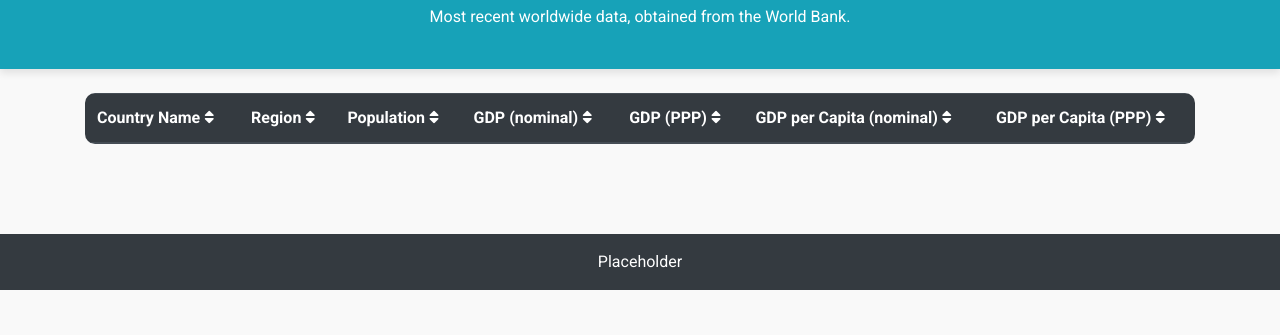
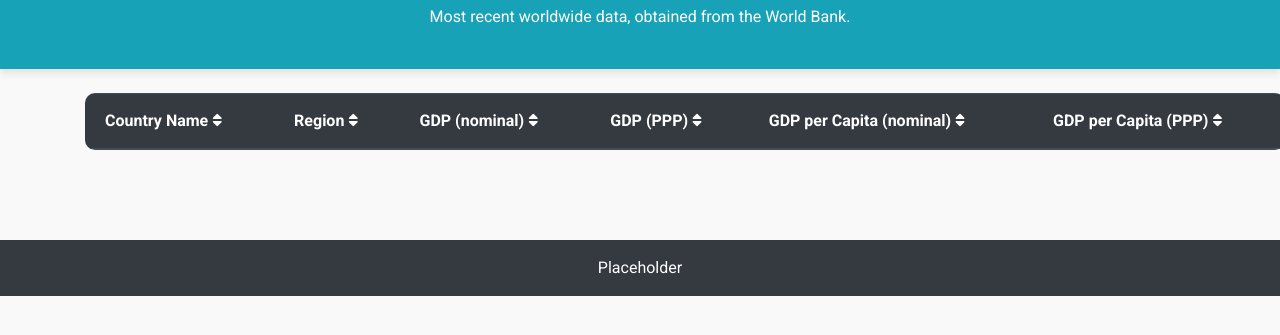
Before and after one commit to pixels1a3/country-stats, a plain HTML site: page index.html in a window 1280 px wide. Shown: the part 75-410 px from the top of the page. Drawn offline with nearby package versions, Linux system fonts and the light colour scheme; no server answers.

Commit message:
Removed population data

```diff
--- a/index.html
+++ b/index.html
@@ -20,7 +20,6 @@
                 <tr>
                     <th onclick="sortTable('name')" scope="col">Country Name <i class="fas fa-sort"></i></th>
                     <th onclick="sortTable('region')" scope="col">Region <i class="fas fa-sort"></i></th>
-                    <th onclick="sortTable('population')" scope="col">Population <i class="fas fa-sort"></i></th>
                     <th onclick="sortTable('gdp')" scope="col">GDP (nominal) <i class="fas fa-sort"></i></th>
                     <th onclick="sortTable('gdpPPP')" scope="col">GDP (PPP) <i class="fas fa-sort"></i></th>
                     <th onclick="sortTable('gdpPerCapita')" scope="col">GDP per Capita (nominal) <i class="fas fa-sort"></i></th>
@@ -28,7 +27,7 @@
                 </tr>
             </thead>
             <tbody>
-                <!-- Rows will be dynamically added here by JavaScript -->
+                <!-- Rows will be added here by JavaScript -->
             </tbody>
         </table>
     </div>
--- a/main.js
+++ b/main.js
@@ -22,7 +22,7 @@ async function fetchCountries() {
         }
     }
 
-    // Fetch additional data for population etc.
+    // Fetch additional data for GDP etc.
     await fetchAdditionalData(countries);
 }
 
@@ -31,14 +31,9 @@ async function fetchAdditionalData(countries) {
 
     const additionalData = await Promise.all(filteredCountries.map(async (country) => {
         const countryCode = country.id;
-        let population, gdp, gdpPPP, gdpPerCapita, gdpPerCapitaPPP;
+        let gdp, gdpPPP, gdpPerCapita, gdpPerCapitaPPP;
 
         try {
-            // Fetch population
-            const populationResponse = await fetch(`http://api.worldbank.org/v2/country/${countryCode}/indicator/SP.POP.TOTL?format=json`);
-            const populationData = await populationResponse.json();
-            population = populationData[1] && populationData[1].length > 0 ? populationData[1][0].value : 'N/A';
-
             // Fetch GDP (nominal)
             const gdpResponse = await fetch(`http://api.worldbank.org/v2/country/${countryCode}/indicator/NY.GDP.MKTP.CD?format=json`);
             const gdpData = await gdpResponse.json();
@@ -61,10 +56,10 @@ async function fetchAdditionalData(countries) {
 
         } catch (error) {
             console.error(`Error retrieving additional data for ${countryCode}:`, error);
-            population = gdp = gdpPPP = gdpPerCapita = gdpPerCapitaPPP = 'N/A';
+            gdp = gdpPPP = gdpPerCapita = gdpPerCapitaPPP = 'N/A';
         }
 
-        return { ...country, population, gdp, gdpPPP, gdpPerCapita, gdpPerCapitaPPP };
+        return { ...country, gdp, gdpPPP, gdpPerCapita, gdpPerCapitaPPP };
     }));
 
     displayCountries(additionalData);
@@ -79,7 +74,6 @@ function displayCountries(countries) {
 
         const countryName = country.name || 'N/A';
         const region = country.region ? country.region.value : 'N/A';
-        const population = country.population !== null ? country.population : 'N/A';
         const gdp = country.gdp !== null ? Math.round(country.gdp) : 'N/A';
         const gdpPPP = country.gdpPPP !== null ? Math.round(country.gdpPPP) : 'N/A';
         const gdpPerCapita = country.gdpPerCapita !== null ? Math.round(country.gdpPerCapita) : 'N/A';
@@ -88,7 +82,6 @@ function displayCountries(countries) {
         row.innerHTML = `
             <td>${countryName}</td>
             <td>${region}</td>
-            <td>${population !== 'N/A' ? population.toLocaleString() : 'N/A'}</td>
             <td>${gdp !== 'N/A' ? gdp.toLocaleString() : 'N/A'}</td>
             <td>${gdpPPP !== 'N/A' ? gdpPPP.toLocaleString() : 'N/A'}</td>
             <td>${gdpPerCapita !== 'N/A' ? gdpPerCapita.toLocaleString() : 'N/A'}</td>
@@ -104,7 +97,6 @@ function sortTable(column) {
     const rows = Array.from(tbody.querySelectorAll('tr'));
 
     const isNumericColumn = (
-        column === 'population' ||
         column === 'gdp' ||
         column === 'gdpPPP' ||
         column === 'gdpPerCapita' ||
@@ -121,20 +113,18 @@ function sortTable(column) {
     rows.sort((a, b) => {
         const aText = a.children[column === 'name' ? 0 :
                           column === 'region' ? 1 :
-                          column === 'population' ? 2 :
-                          column === 'gdp' ? 3 :
-                          column === 'gdpPPP' ? 4 :
-                          column === 'gdpPerCapita' ? 5 :
-                          column === 'gdpPerCapitaPPP' ? 6 :
+                          column === 'gdp' ? 2 :
+                          column === 'gdpPPP' ? 3 :
+                          column === 'gdpPerCapita' ? 4 :
+                          column === 'gdpPerCapitaPPP' ? 5 :
                           0].textContent.replace(/,/g, '').replace(/\s/g, '').trim();
 
         const bText = b.children[column === 'name' ? 0 :
                           column === 'region' ? 1 :
-                          column === 'population' ? 2 :
-                          column === 'gdp' ? 3 :
-                          column === 'gdpPPP' ? 4 :
-                          column === 'gdpPerCapita' ? 5 :
-                          column === 'gdpPerCapitaPPP' ? 6 :
+                          column === 'gdp' ? 2 :
+                          column === 'gdpPPP' ? 3 :
+                          column === 'gdpPerCapita' ? 4 :
+                          column === 'gdpPerCapitaPPP' ? 5 :
                           0].textContent.replace(/,/g, '').replace(/\s/g, '').trim();
 
         if (isNumericColumn) {
--- a/styles.css
+++ b/styles.css
@@ -14,6 +14,11 @@ header {
 .table {
     border-radius: 10px;
     overflow: hidden;
+    min-width: 1200px; /* Increase minimum width for the table */
+}
+
+.table th, .table td {
+    padding: 15px 20px; /* Increase padding for headers and cells */
 }
 
 .table-striped tbody tr:nth-of-type(odd) {
```
